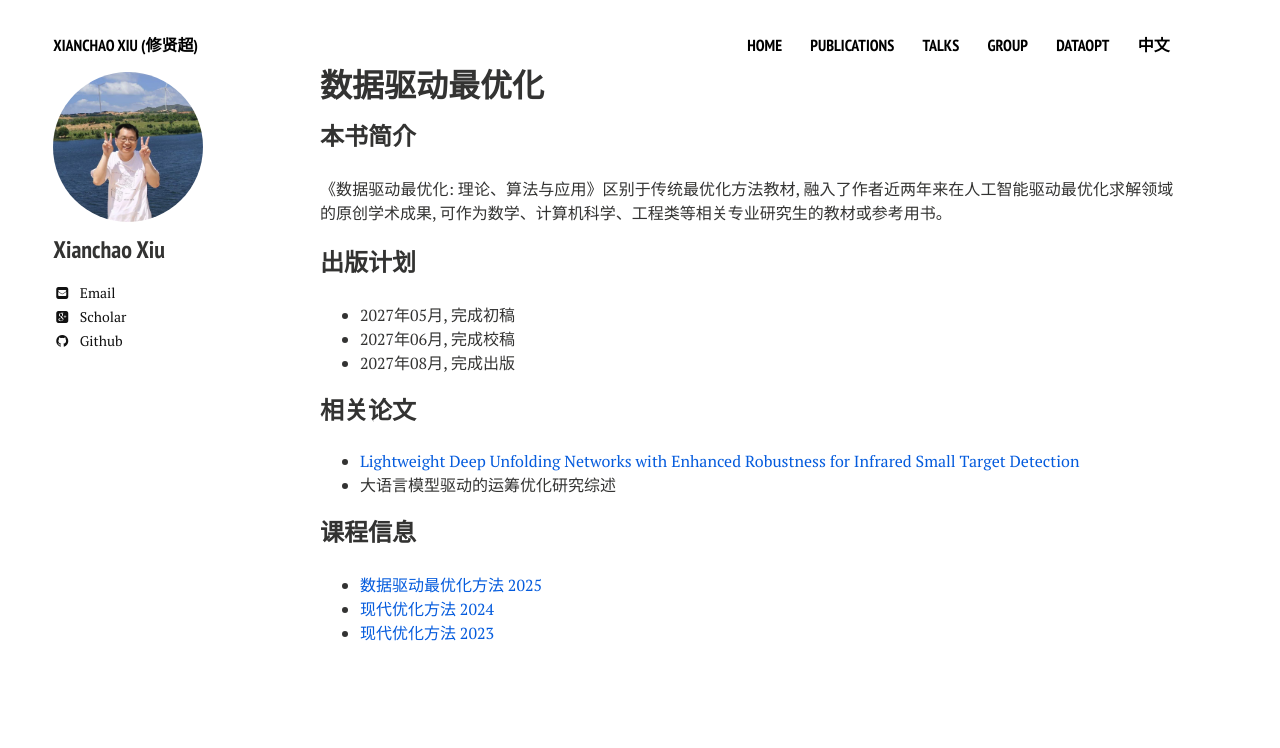
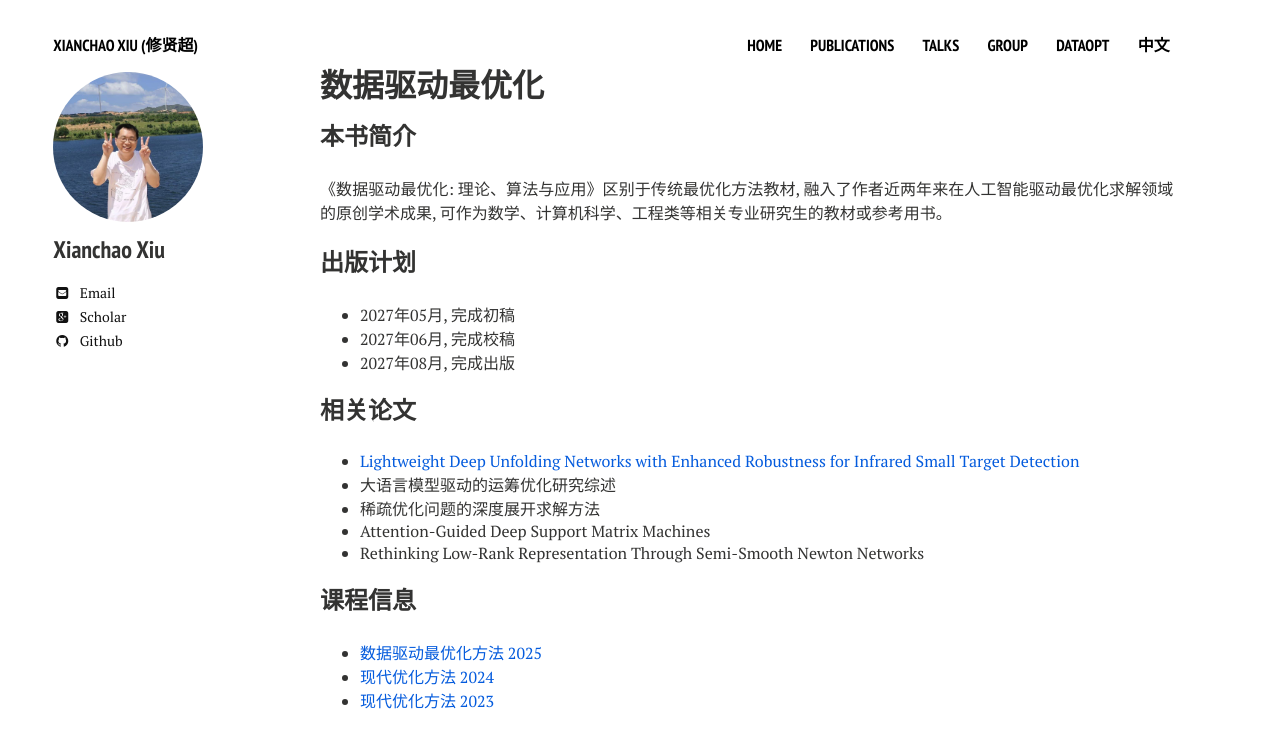
Before and after one commit to xianchaoxiu/xianchaoxiu.github.io, a Jekyll site: the page built from dataopt/index.md, in a window 1280 px wide. Shown: the top 748 px of the page. Built offline with Jekyll 4.4.1, drawn with Linux system fonts in a browser that asks for light colours; nearby versions of some CDN libraries.

Commit message:
Update index.md

```diff
--- a/dataopt/index.md
+++ b/dataopt/index.md
@@ -19,8 +19,9 @@ share: false
 ### 相关论文
 * <a href="https://doi.org/10.48550/arXiv.2509.08205" class="textlink" target="_blank"> Lightweight Deep Unfolding Networks with Enhanced Robustness for Infrared Small Target Detection</a><br>
 * 大语言模型驱动的运筹优化研究综述 <br>
-
-
+* 稀疏优化问题的深度展开求解方法 <br>
+* Attention-Guided Deep Support Matrix Machines <br>
+* Rethinking Low-Rank Representation Through Semi-Smooth Newton Networks <br>
 
 ### 课程信息
 * <a href="https://xianchaoxiu.github.io/dataopt/2025" class="textlink" target="_blank"> 数据驱动最优化方法 2025 </a><br>
```
